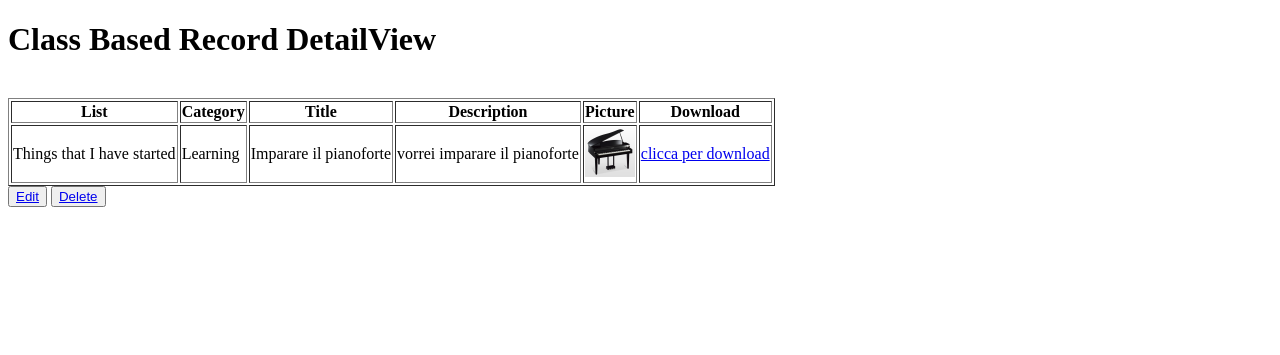
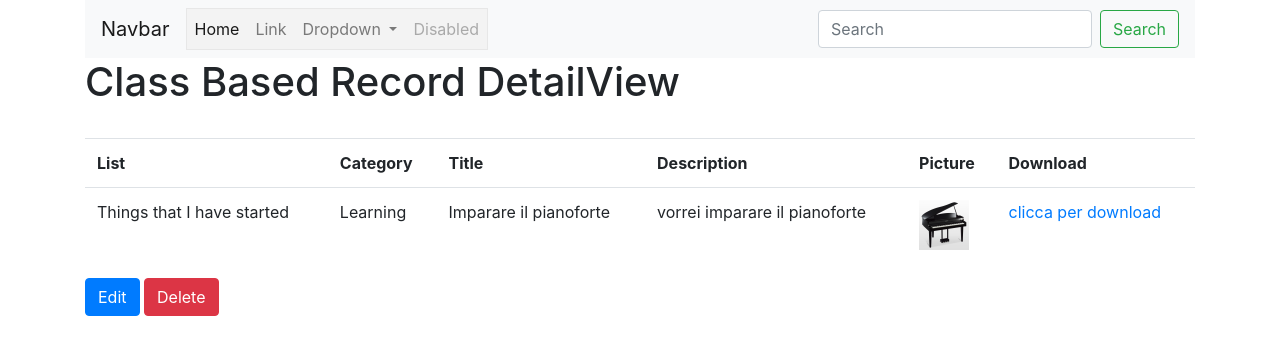
Before and after one commit to zenghui93/myfirstdjangoproject, a Django app: page /myfirstapp/record/21/ in a window 1280 px wide. Shown: the top 355 px of the page. Run offline with Django 3.2, Linux system fonts and the light colour scheme; data comes from the database, SQL or seed files in the repository; both versions use the stored data as it was after the commit; some libraries are stand-ins or nearby versions.

Commit message:
myfirstproject with bootstrap
This is myfirstdjangoproject with some basic bootstraps

```diff
--- /dev/null
+++ b/myfirstpro/myfirstapp/static/css/mystyle.css
@@ -0,0 +1,29 @@
+ul {
+  list-style-type: none;
+  margin: 0;
+  padding: 0;
+  overflow: hidden;
+  border: 1px solid #e7e7e7;
+  background-color: #f3f3f3;
+}
+
+li {
+  float: left;
+}
+
+li a {
+  display: block;
+  color: #666;
+  text-align: center;
+  padding: 14px 16px;
+  text-decoration: none;
+}
+
+li a:hover:not(.active) {
+  background-color: #ddd;
+}
+
+li a.active {
+  color: white;
+  background-color: #4CAF50;
+}
--- a/myfirstpro/myfirstapp/templates/myfirstapp/base.html
+++ b/myfirstpro/myfirstapp/templates/myfirstapp/base.html
@@ -2,63 +2,33 @@
 
 {% load staticfiles %}
 <html>
+<head>
 
-<body ng-app="myfirstapp.demo">
+  <link rel="stylesheet" href="https://stackpath.bootstrapcdn.com/bootstrap/4.3.1/css/bootstrap.min.css" integrity="sha384-ggOyR0iXCbMQv3Xipma34MD+dH/1fQ784/j6cY/iJTQUOhcWr7x9JvoRxT2MZw1T" crossorigin="anonymous">
 
-    {% verbatim %}
+<link rel="stylesheet" type="text/css" href="{% static "css/mystyle.css" %}">
+
+</head>
 
 
+<body>
+<div class="container">
+{% block navbar_content%}
+<ul>
+  <li><a href="{% url 'class_record_list'%}">Class Record List</a></li>
+  <li><a href="{% url 'upload_record' %}">Upload</a></li>
 
-    <div ng-controller="MyfirstappController">
-        <p>{{data}}</p>
+</ul>
+{% endblock %}
+
+{% block content%}
+<h1>This is my Base Page</h1>
+{% endblock %}
+
+</div>
+
+<script src="https://stackpath.bootstrapcdn.com/bootstrap/4.3.1/js/bootstrap.min.js" integrity="sha384-JjSmVgyd0p3pXB1rRibZUAYoIIy6OrQ6VrjIEaFf/nJGzIxFDsf4x0xIM+B07jRM" crossorigin="anonymous"></script>
 
 
-        <form method="post" enctype="multipart/form-data">
-
-            Title:  <input type="text" name="Title"> <br>
-
-            Category:
-            <select ng-model= "category_sets">
-                <option ng-repeat="list in category_sets">{{list.name}}</option>
-
-            </select><br>
-
-
-            List:
-            <select ng-model= "data">
-                <option ng-repeat="list in data">{{list.name}}</option>
-
-            </select><br> <br>
-            Picture: <input type="file" name="selectedPic"/>
-            <p>The name of the selected Picture is {{ picName }} </p>
-
-
-
-            <button type="button" ng-click="uploadFile()">upload</button><br>
-            Description:<br><textarea name="Description" rows="4" cols="50"></textarea> <br>
-            Submit<input type="submit" value="Submit">
-
-         </form>
-
-     <div ng-repeat = "list in data">
-            <h1>
-            </h1>
-            <h3>{{ list.name }}</h3>
-            <ul>
-                <li ng-repeat = "record in list.records">
-                 <my-record></my-record>
-                </li>
-            </ul>
-
-
-        </div>
-    {% endverbatim %}
-
-
-    <script src="https://ajax.googleapis.com/ajax/libs/angularjs/1.7.8/angular.min.js"></script>
-    <script src="{% static "js/myfirstapp.js" %}"></script>
-    <script src="{% static "js/myfirstapp.directive.js" %}"></script>
 </body>
 </html>
-
-return HttpResponseRedirect(reverse_lazy('class_record_list'))
--- a/myfirstpro/myfirstapp/templates/myfirstapp/class_record_detail.html
+++ b/myfirstpro/myfirstapp/templates/myfirstapp/class_record_detail.html
@@ -1,10 +1,53 @@
-<!DOCTYPE html>
-<html lang="en">
+{% extends 'myfirstapp/base.html' %}
 
-<body>
+
+{% block navbar_content%}
+<nav class="navbar navbar-expand-lg navbar-light bg-light">
+  <a class="navbar-brand" href="#">Navbar</a>
+  <button class="navbar-toggler" type="button" data-toggle="collapse" data-target="#navbarSupportedContent" aria-controls="navbarSupportedContent" aria-expanded="false" aria-label="Toggle navigation">
+    <span class="navbar-toggler-icon"></span>
+  </button>
+
+  <div class="collapse navbar-collapse" id="navbarSupportedContent">
+    <ul class="navbar-nav mr-auto">
+      <li class="nav-item active">
+        <a class="nav-link" href="#">Home <span class="sr-only">(current)</span></a>
+      </li>
+      <li class="nav-item">
+        <a class="nav-link" href="#">Link</a>
+      </li>
+      <li class="nav-item dropdown">
+        <a class="nav-link dropdown-toggle" href="#" id="navbarDropdown" role="button" data-toggle="dropdown" aria-haspopup="true" aria-expanded="false">
+          Dropdown
+        </a>
+        <div class="dropdown-menu" aria-labelledby="navbarDropdown">
+          <a class="dropdown-item" href="#">Action</a>
+          <a class="dropdown-item" href="#">Another action</a>
+          <div class="dropdown-divider"></div>
+          <a class="dropdown-item" href="#">Something else here</a>
+        </div>
+      </li>
+      <li class="nav-item">
+        <a class="nav-link disabled" href="#" tabindex="-1" aria-disabled="true">Disabled</a>
+      </li>
+    </ul>
+    <form class="form-inline my-2 my-lg-0">
+      <input class="form-control mr-sm-2" type="search" placeholder="Search" aria-label="Search">
+      <button class="btn btn-outline-success my-2 my-sm-0" type="submit">Search</button>
+    </form>
+  </div>
+</nav>
+<!--<ul>-->
+  <!--<li><a class="active" href="{% url 'class_record_list'%}">Class Record List</a></li>-->
+  <!--<li><a href="{% url 'upload_record' %}">Upload</a></li>-->
+<!--</ul>-->
+{% endblock %}
+
+
+{% block content%}
 <h1> Class Based Record DetailView </h1>
 
-<table border="1">
+<table class="table">
     <th>List</th>
     <th>Category</th>
     <th>Title</th>
@@ -25,9 +68,7 @@
 
 </tr>
 </table>
-<button><a href="{% url 'class_record_update' record.pk %}">Edit</a></button>
-<button><a href="{% url 'class_record_delete' record.pk %}">Delete</a></button>
+<a role="button" class="btn btn-primary" href="{% url 'class_record_update' record.pk %}">Edit</a>
+<a role="button" class="btn btn-danger" href="{% url 'class_record_delete' record.pk %}">Delete</a>
 
-
-</body>
-</html>
+{% endblock %}
--- a/myfirstpro/myfirstapp/templates/myfirstapp/home.html
+++ b/myfirstpro/myfirstapp/templates/myfirstapp/home.html
@@ -2,6 +2,8 @@
 
 {% load staticfiles %}
 <html>
+
+
 
 <body ng-app="myfirstapp.demo">
 
```
Also changed, not shown: myfirstpro/myfirstapp/templates/myfirstapp/class_record_delete.html (+11 -5 lines), myfirstpro/myfirstapp/templates/myfirstapp/class_record_list.html (+28 -0 lines), myfirstpro/myfirstapp/templates/myfirstapp/class_record_update.html (+10 -5 lines), myfirstpro/myfirstapp/templates/myfirstapp/record_list.html (+15 -8 lines), myfirstpro/myfirstapp/templates/myfirstapp/upload_record.html (+14 -4 lines), myfirstpro/db.sqlite3, myfirstpro/media/photos/cuore_3XZlPak.png (added).
